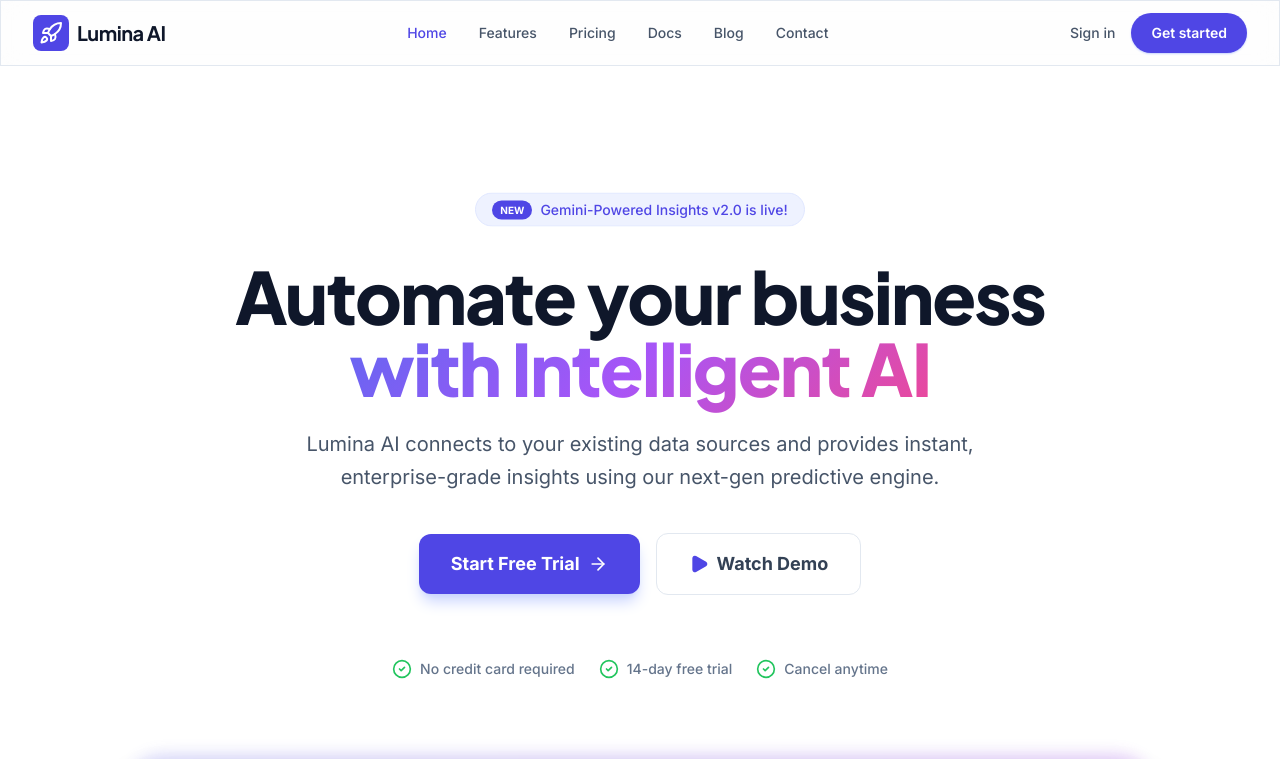
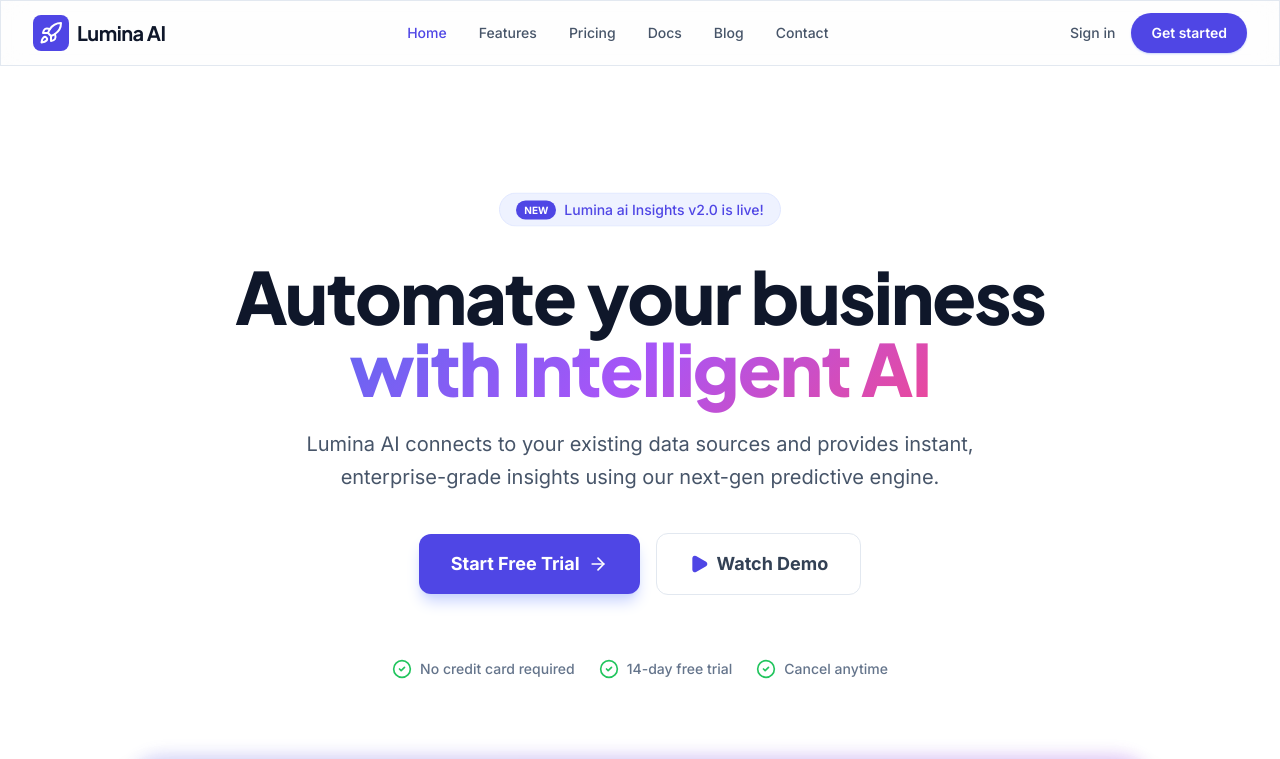
Before and after one commit to siyamregn777/lumina-ai, a React (Vite) app: page / in a window 1280 px wide. Shown: the top 759 px of the page. Built offline with nearby package versions, Linux system fonts and the light colour scheme.

Commit message:
Refactor code structure for improved readability and maintainability

```diff
--- a/components/Hero.tsx
+++ b/components/Hero.tsx
@@ -16,7 +16,7 @@ const Hero: React.FC = () => {
         <div className="text-center">
           <div className="inline-flex items-center space-x-2 bg-indigo-50 border border-indigo-100 rounded-full px-4 py-1.5 mb-8 animate-subtle-float">
             <span className="bg-indigo-600 text-white text-[10px] uppercase font-bold px-2 py-0.5 rounded-full">New</span>
-            <span className="text-indigo-600 text-sm font-medium">Gemini-Powered Insights v2.0 is live!</span>
+            <span className="text-indigo-600 text-sm font-medium">Lumina ai Insights v2.0 is live!</span>
           </div>
 
           <h1 className="text-5xl md:text-7xl font-extrabold tracking-tight text-slate-900 mb-6 font-heading">
--- a/index.html
+++ b/index.html
@@ -50,5 +50,7 @@
 </head>
 <body class="bg-[#fafafa] text-[#1e293b] antialiased">
     <div id="root"></div>
+    <script type="module" src="/index.tsx"></script>
+
 </body>
 </html>
```
Also changed, not shown: 1 other file (tests, documents, lock files or other folders).
